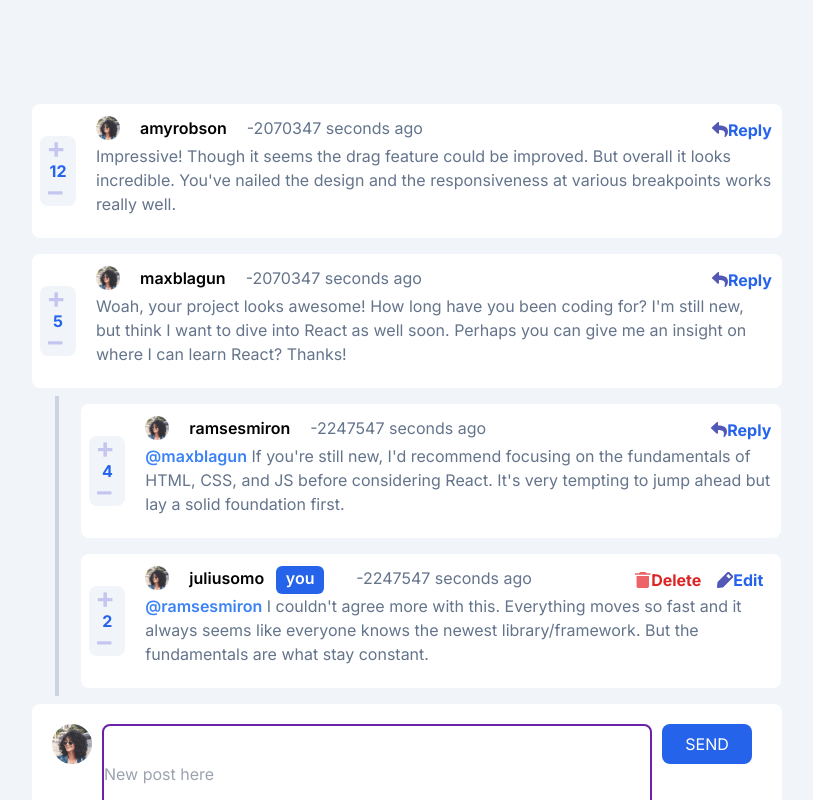
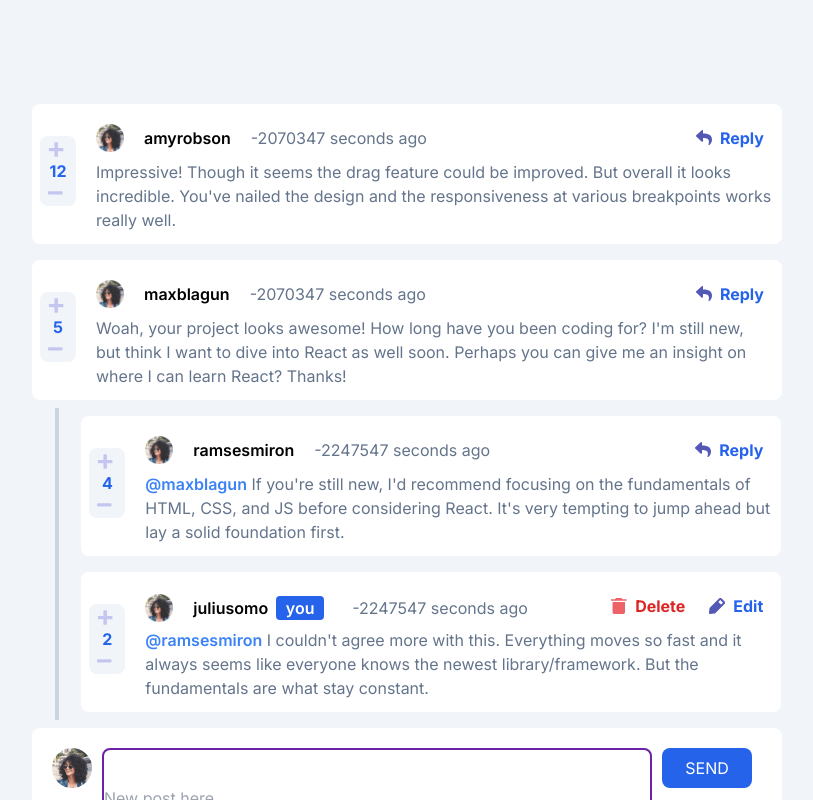
Before and after one commit to C0d3Drak3/interactive-comments, a Next.js app: page / in a window 1280 px wide. Shown: the top 800 px of the page, without its empty margins (233-1046 px from the left). Built offline with nearby package versions, Linux system fonts and the light colour scheme.

Commit message:
cssUpdate3

```diff
--- a/src/app/components/comment.js
+++ b/src/app/components/comment.js
@@ -206,20 +206,20 @@ const Comment = ({
           </button>
         </div>
         <div className={`p-3 ${width2}`}>
-          <div className={`flex flex-row h-7 justify-between ${width3}`}>
-            <div className="grid grid-flow-col h-7 justify-start ">
+          <div className={`flex flex-row h-7 justify-between my-2 ${width3}`}>
+            <div className="grid grid-flow-col h-7 justify-start items-center">
               <Image
                 src={testImg}
                 alt="img not found"
                 width={30}
                 height={30}
-                className="flex w-6 h-6 "
+                className="flex w-7 h-7 "
               />
               <span className=" text-black font-semibold ml-5">
                 {comment.user.username}
               </span>
               {currentUser.username === comment.user.username ? (
-                <div className=" bg-blue-600 text-white font-semibold rounded-md w-12 mx-3 text-center">
+                <div className=" bg-blue-600 text-white font-semibold rounded w-12 mx-2 my-1 text-center">
                   you
                 </div>
               ) : (
@@ -237,7 +237,7 @@ const Comment = ({
                   className="flex w-4 h-4 "
                 />
                 <button
-                  className=" font-bold text-blue-600 h-7 "
+                  className=" font-bold text-blue-600 h-7 mx-2"
                   onClick={handleReply}
                 >
                   Reply
@@ -255,21 +255,41 @@ const Comment = ({
                       className="flex w-4 h-4 "
                     />
                     <button
-                      className=" font-bold text-red-600 h-7 "
+                      className=" font-bold text-red-600 h-7 ml-2"
                       onClick={handleDelete}
                     >
                       Delete
                     </button>
                     {/* Renderizar el modal de confirmación */}
                     {showModal && (
-                      <div className="absolute z-10 border-2 border-black w-96 h-40">
-                        <p>Are you sure you want to delete this comment?</p>
-                        <button onClick={handleConfirmDelete}>Yes</button>
-                        <button onClick={handleCancelDelete}>Cancel</button>
+                      <div className="fixed inset-0 flex items-center justify-center z-10 bg-black/50">
+                        <div className=" bg-white rounded-lg  w-[400px] h-[270px] p-9">
+                          <h1 className=" font-bold text-2xl text-gray-700">
+                            Delete comment
+                          </h1>
+                          <p className=" my-6">
+                            Are you sure you want to delete this comment? This
+                            will remove this comment and can't be undone
+                          </p>
+                          <div className="flex flex-row justify-between">
+                            <button
+                              className=" bg-slate-400 rounded-lg w-[150px] h-[50px] text-white font-semibold transition-colors duration-300 filter  hover:bg-slate-600 "
+                              onClick={handleCancelDelete}
+                            >
+                              NO, CANCEL
+                            </button>
+                            <button
+                              className=" bg-red-400 rounded-lg w-[150px] h-[50px] text-white font-semibold transition-colors duration-300 filter  hover:bg-red-600"
+                              onClick={handleConfirmDelete}
+                            >
+                              YES, DELETE
+                            </button>
+                          </div>
+                        </div>
                       </div>
                     )}
                   </div>
-                  <div className="  flex flex-row items-center place-self-end  h-7 mx-2">
+                  <div className="  flex flex-row items-center place-self-end  h-7 ml-4 mr-2">
                     <Image
                       src={editIco}
                       alt="img not found"
@@ -278,7 +298,7 @@ const Comment = ({
                       className="flex w-4 h-4 "
                     />
                     <button
-                      className=" font-bold text-blue-600 h-7 "
+                      className=" font-bold text-blue-600 h-7 ml-2 "
                       onClick={handleEdit}
                     >
                       Edit
```
